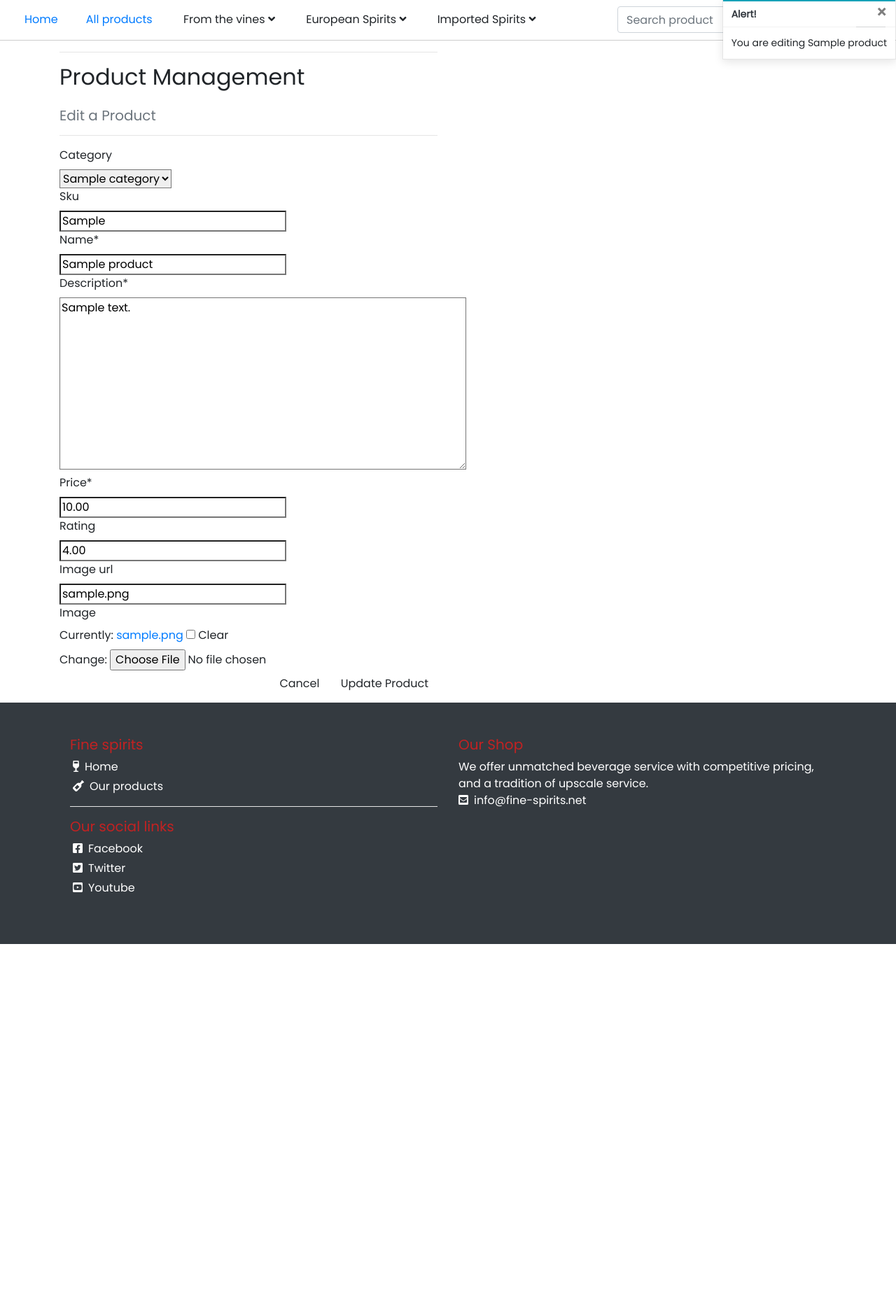
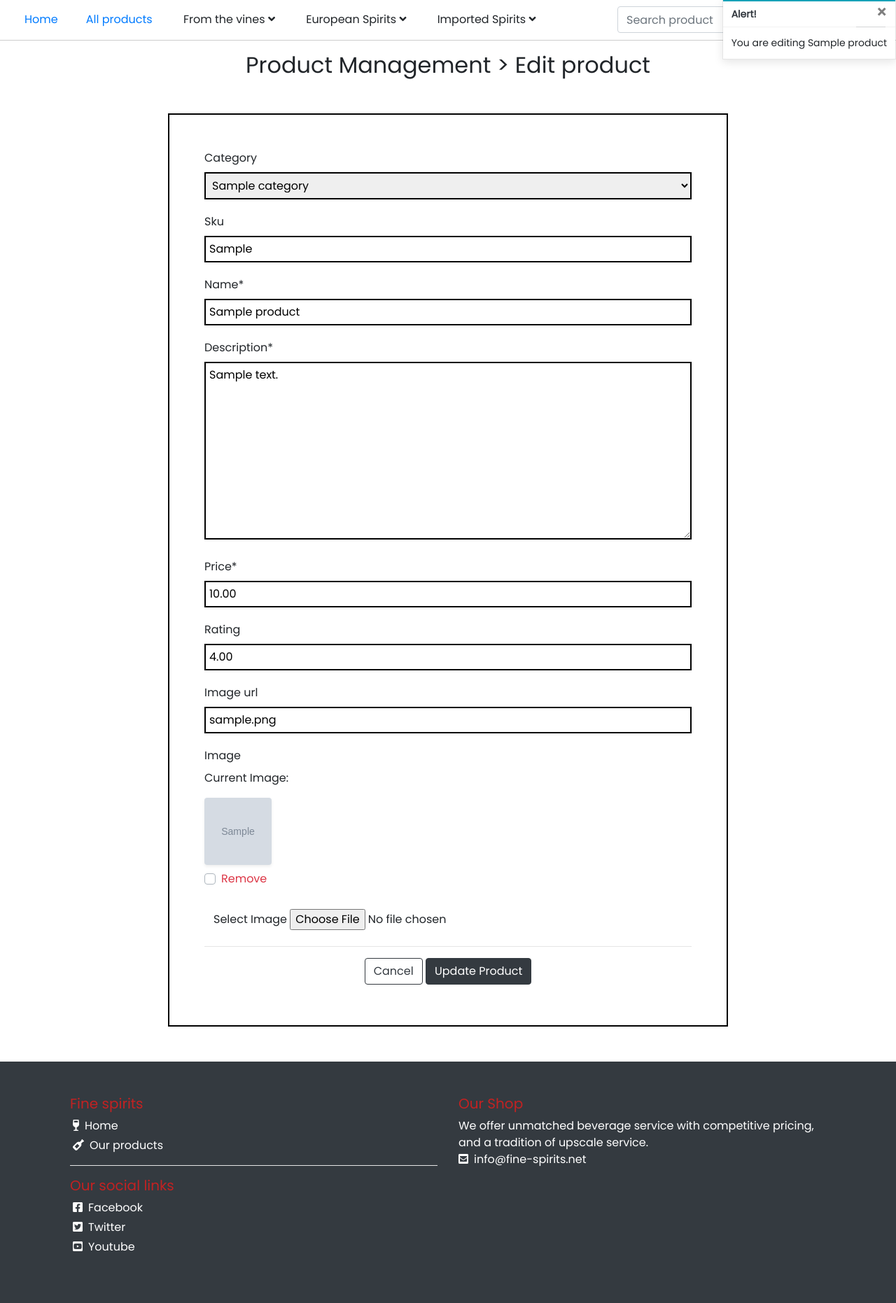
Before and after one commit to Code-Institute-Submissions/FrankN88-fine-spirits_AprResub, a Django app: page /products/edit/1/ in a window 1280 px wide. Shown: the part 71-1933 px from the top of the page at 70% size. Before the commit the page ends 1420 px from the top, so only its background shows below. Run offline with Django 3.2, Linux system fonts and the light colour scheme; a user stored in the database is signed in; tables that the repository leaves empty hold one stand-in row (values such as "Sample post"); grey boxes marked "Sample" are stand-in pictures; some libraries are stand-ins or nearby versions.

Commit message:
Added widget for image in add/edit product + customize style edit pages

```diff
--- a/products/forms.py
+++ b/products/forms.py
@@ -1,4 +1,5 @@
 from django import forms
+from .widgets import CustomClearableFileInput
 from .models import Product, Category
 
 
@@ -8,6 +9,8 @@ class ProductForm(forms.ModelForm):
         model = Product
         fields = '__all__'
 
+    image = forms.ImageField(label='Image', required=False, widget=CustomClearableFileInput)
+
     def __init__(self, *args, **kwargs):
         super().__init__(*args, **kwargs)
         categories = Category.objects.all()
--- /dev/null
+++ b/products/templates/products/custom_widget_templates/custom_clearable_file_input.html
@@ -0,0 +1,17 @@
+{% if widget.is_initial %}
+    <p>{{ widget.initial_text }}:</p>
+    <a href="{{ widget.value.url }}">
+        <img width="96" height="96" class="rounded shadow-sm" src="{{ widget.value.url }}">
+    </a>
+    {% if not widget.required %}
+        <div class="custom-control custom-checkbox mt-2">
+            <input class="custom-control-input" type="checkbox" name="{{ widget.checkbox_name }}" id="{{ widget.checkbox_id }}">
+            <label class="custom-control-label text-danger" for="{{ widget.checkbox_id }}">{{ widget.clear_checkbox_label }}</label>
+        </div>
+    {% endif %}<br>
+    {{ widget.input_text }}
+{% endif %}
+<span class="btn btn-black rounded-0 btn-file">
+    Select Image <input id="new-image" type="{{ widget.type }}" name="{{ widget.name }}"{% include "django/forms/widgets/attrs.html" %}>
+</span>
+<strong><p class="text-danger" id="filename"></p></strong>
--- a/products/templates/products/edit_product.html
+++ b/products/templates/products/edit_product.html
@@ -10,28 +10,30 @@
 {% endblock %}
 
 {% block content %}
-    <div class="overlay"></div>
-    <div class="container">
-        <div class="row">
-            <div class="col-12 col-md-6">
-                <hr>
-                <h2 class="logo-font mb-4">Product Management</h2>
-                <h5 class="text-muted">Edit a Product</h5>
-                <hr>
+
+    <h2 class="mt-3 text-center">Product Management > Edit product</h2>
+
+    <div class="page-product">
+        <form method="POST" action="{% url 'edit_product' product.id %}" class="form mb-2" enctype="multipart/form-data">
+            {% csrf_token %}
+            {{ form | crispy }}
+
+            <hr>
+            <div class="text-center">
+                <a class="btn btn-outline-dark" href="{% url 'products' %}">Cancel</a>
+                <button class="btn btn-dark" type="submit">Update Product</button>
             </div>
-        </div>
+        </form>
+    </div>
 
-        <div class="row">
-            <div class="col-12 col-md-6">
-                <form method="POST" action="{% url 'edit_product' product.id %}" class="form mb-2" enctype="multipart/form-data">
-                    {% csrf_token %}
-                    {{ form | crispy }}
-                    <div class="text-right">
-                        <a class="btn btn-outline-black rounded-0" href="{% url 'products' %}">Cancel</a>
-                        <button class="btn btn-black rounded-0" type="submit">Update Product</button>
-                    </div>
-                </form>
-            </div>
-        </div>
-    </div>
 {% endblock %}
+
+{% block postloadjs %}
+    {{ block.super }}
+    <script type="text/javascript">
+        $('#new-image').change(function() {
+            var file = $('#new-image')[0].files[0];
+            $('#filename').text(`Image will be set to: ${file.name}`);
+        });
+    </script>
+{% endblock %}
--- a/static/css/style.css
+++ b/static/css/style.css
@@ -479,3 +479,27 @@ footer a:hover{
     padding: 5px;
     margin-bottom: 20px;
 }
+
+/* ----- PRODUCT PAGES ----- */
+
+.page-product{
+    border: 2px solid #000;
+    margin: 50px auto;
+    padding: 50px;
+    width: 100%;
+    max-width: 800px;
+}
+
+.page-product input[type="text"],
+.page-product input[type="number"],
+.page-product input[type="url"],
+.page-product input[type="email"],
+.page-product input[type="password"],
+.page-product textarea,
+.page-product select
+{
+    width: 100%;
+    border: 2px solid #000;
+    padding: 5px;
+    margin-bottom: 20px;
+}
```
Also changed, not shown: products/templates/products/add_product.html (+12 -21 lines), products/templates/products/includes/quantity_input_script.html (added, +44 -0 lines), products/widgets.py (added, +9 -0 lines).
